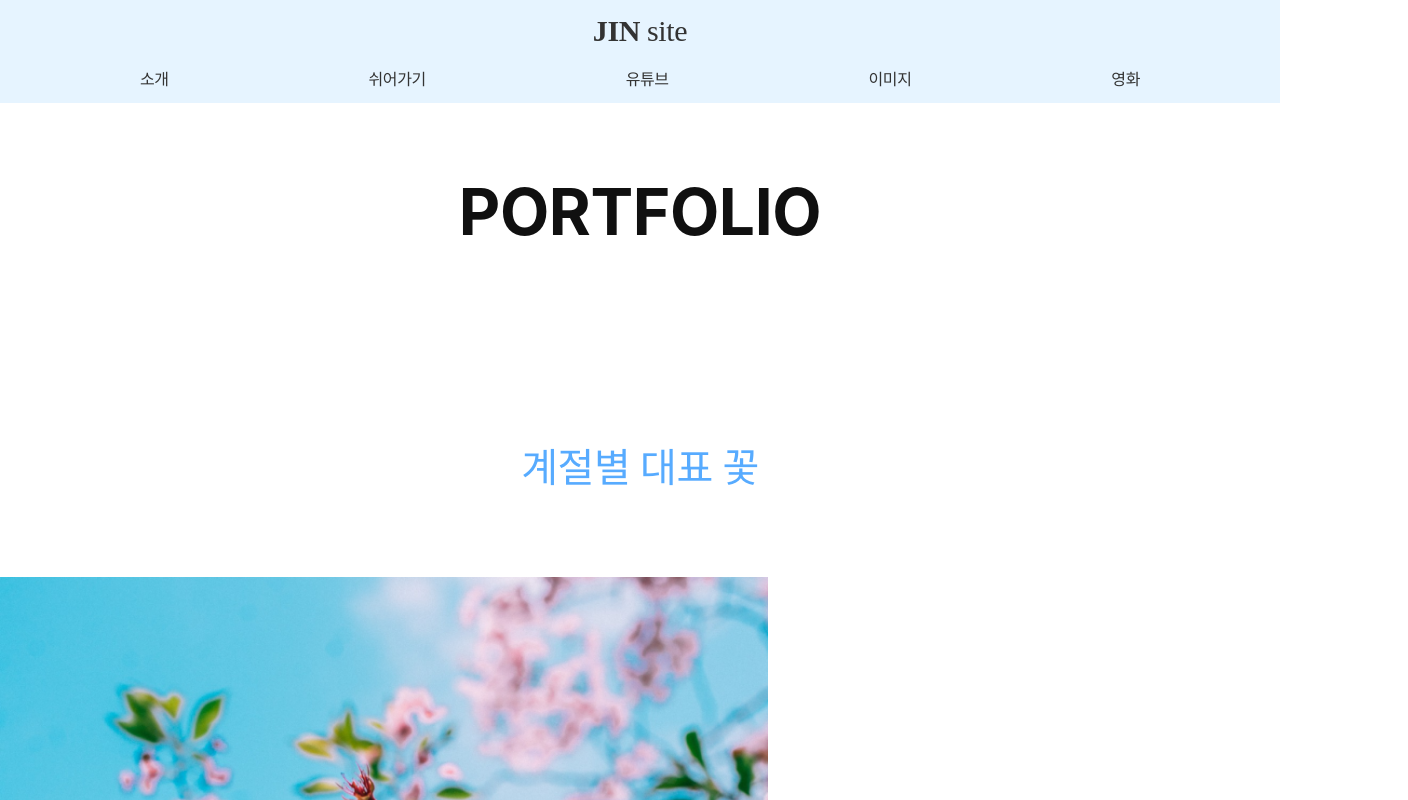
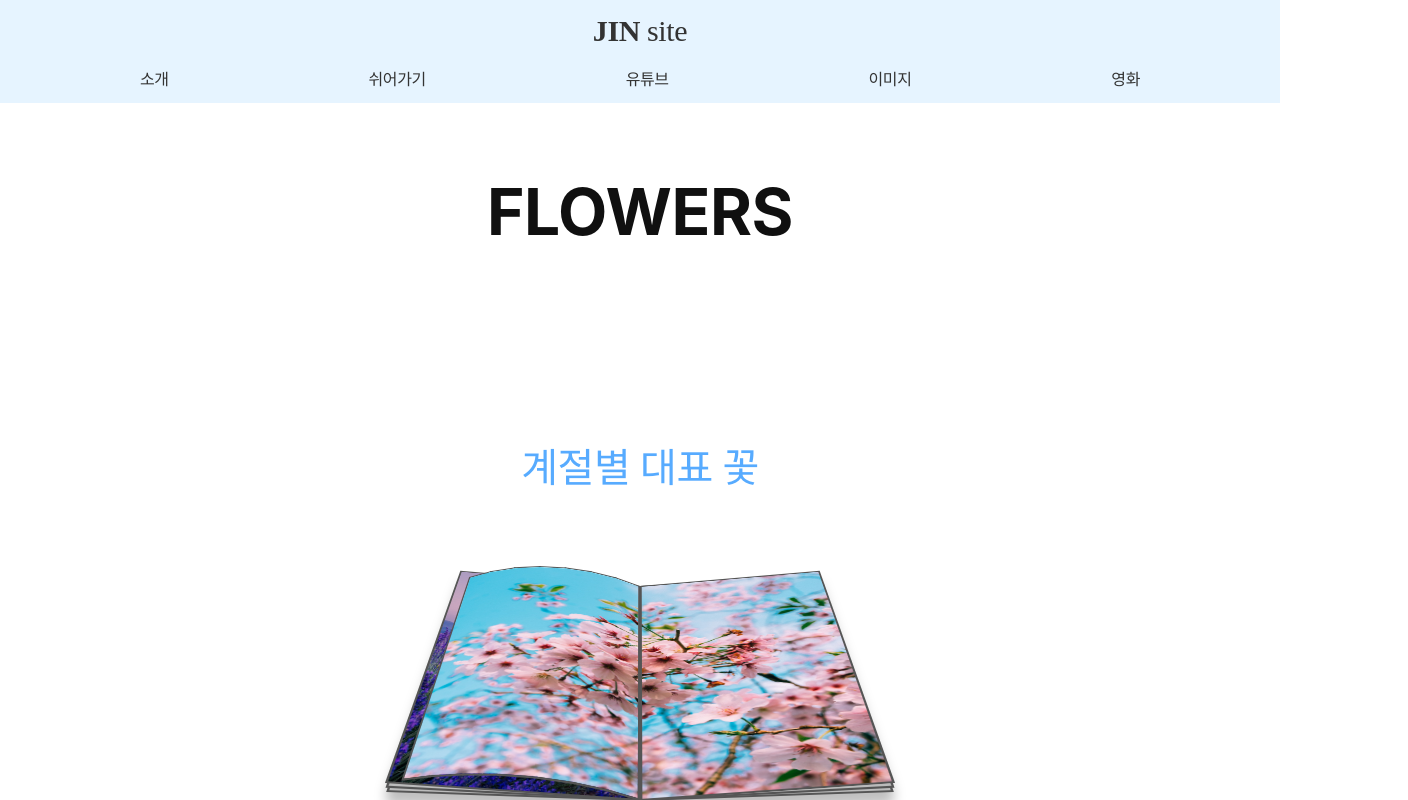
Before and after one commit to jinyongjang/site2023-react01, a React (Create React App) app: page /port in a window 1280 px wide. Shown: the top 800 px of the page, 1408 px wide, since content can reach past the window. Built offline with nearby package versions, Linux system fonts and the light colour scheme; a web font is replaced by a local one.

Commit message:
2023-07-04

```diff
--- a/src/assets/scss/layout/_port.scss
+++ b/src/assets/scss/layout/_port.scss
@@ -55,6 +55,7 @@
 }
 
 .port__wrap h1 {
+  padding-bottom: 300px;
   text-align: center;
   font-size: 40px;
   color: rgb(87, 171, 255);
@@ -94,3 +95,275 @@
   text-align: right;
   line-height: 1.6;
 }
+
+@import url("https://fonts.googleapis.com/css2?family=Indie+Flower&display=swap");
+
+$bookAngle: 60deg;
+$speed: 5s;
+$borderColor: #555;
+
+$images: url(../../images/port/cherryblossom.png),
+  url(../../images/port/lavender.png), url(../../images/port/cosmos.png),
+  url(../../images/port/winterrose.png), url(../../images/port/cosmos.png),
+  url(../../images/port/cosmos.png);
+
+// Preload to images
+.imgLoader {
+  position: fixed;
+  animation: preLoad 1s steps(1);
+  width: 1px;
+  height: 1px;
+}
+
+.title {
+  position: absolute;
+  top: 45px;
+  left: 0;
+  width: 100%;
+  font-size: 2em;
+  font-weight: normal;
+  line-height: 1;
+}
+
+.credit {
+  position: absolute;
+  top: 100%;
+  left: 0;
+  font-size: 0.9em;
+  text-align: left;
+}
+
+.book {
+  position: relative;
+  perspective: 630px;
+  perspective-origin: center 50px;
+  transform: scale(1.2);
+  filter: drop-shadow(0px 10px 5px rgba(0, 0, 0, 0.25));
+}
+
+.page {
+  width: 210px;
+  height: 300px;
+  background-color: #bbb;
+  position: absolute;
+  top: 0px;
+  right: 50%;
+  transform-origin: 100% 100%;
+  border: solid $borderColor 2px;
+  background-size: 420px 300px;
+  background-position: center;
+  transform-style: preserve-3d;
+
+  &:nth-child(1) {
+    transform: rotateX($bookAngle) rotateY(3deg);
+  }
+  &:nth-child(2) {
+    transform: rotateX($bookAngle) rotateY(4.5deg);
+  }
+  &:nth-child(3) {
+    transform: rotateX($bookAngle) rotateY(6deg);
+    animation: nextPage $speed * 5 infinite $speed * -4.8 steps(1);
+    background-size: 420px 300px;
+    background-position: -2px -2px;
+  }
+
+  &:nth-child(4) {
+    transform: rotateX($bookAngle) rotateY(177deg);
+  }
+  &:nth-child(5) {
+    transform: rotateX($bookAngle) rotateY(175.5deg);
+  }
+  &:nth-child(6) {
+    transform: rotateX($bookAngle) rotateY(174deg);
+    overflow: hidden;
+
+    &::after {
+      content: "";
+      width: 210px;
+      height: 300px;
+      position: absolute;
+      top: 0px;
+      right: 0%;
+      transform-origin: center;
+      transform: rotateY(180deg);
+      animation: nextPage $speed * 5 $speed * -4 infinite steps(1);
+      background-size: 420px 300px;
+      background-position: 100% -2px;
+    }
+  }
+
+  @keyframes nextPage {
+    @for $i from 0 through 4 {
+      #{$i * 20}% {
+        background-image: nth($images, ($i + 1));
+      }
+    }
+  }
+}
+
+.gap {
+  width: 10px;
+  height: 300px;
+  background: none;
+  transform: rotateX($bookAngle);
+  transform-origin: bottom;
+  position: absolute;
+  top: 0px;
+  left: calc(50% - 5px);
+
+  &::after {
+    content: "";
+    position: absolute;
+    bottom: 0;
+    left: 50%;
+    transform: translate(-50%, 50%);
+    background-color: $borderColor;
+    width: 10px;
+    height: 5px;
+    border-radius: 50%;
+  }
+}
+
+.pages,
+.flips {
+  transform-style: preserve-3d;
+}
+
+.flip {
+  width: 32px;
+  height: 300px;
+  position: absolute;
+  top: 0px;
+  transform-origin: 100% 100%;
+  right: 100%;
+  border: solid $borderColor;
+  border-width: 2px 0px;
+  perspective: 4200px;
+  perspective-origin: center;
+  transform-style: preserve-3d;
+  background-size: 420px 300px;
+
+  &::after {
+    content: "";
+    position: absolute;
+    top: 0px;
+    right: 0%;
+    width: 100%;
+    height: 100%;
+    transform-origin: center;
+    background-size: 420px 300px;
+  }
+
+  &.flip1 {
+    right: 50%;
+    animation: flip1 $speed infinite ease-in-out;
+    border-width: 2px 2px 2px 0;
+
+    &::after {
+      animation: nextFlip1 $speed * 5 $speed * -4 infinite steps(1);
+    }
+  }
+
+  &:not(.flip1) {
+    right: calc(100% - 2px);
+    top: -2px;
+    transform-origin: right;
+    animation: flip2 $speed ease-in-out infinite;
+  }
+
+  @for $i from 2 through 7 {
+    &.flip#{$i}::after {
+      animation: nextFlip#{$i} $speed * 5 $speed * -4 infinite steps(1);
+    }
+  }
+
+  &.flip7 {
+    width: 30px;
+    border-width: 2px 0px 2px 2px;
+    &::after {
+      animation: nextFlip7 $speed * 5 $speed * -4 infinite steps(1);
+    }
+  }
+
+  @keyframes flip1 {
+    0%,
+    20% {
+      transform: rotateX($bookAngle) rotateY(6deg);
+    }
+    80%,
+    100% {
+      transform: rotateX($bookAngle) rotateY(174deg);
+    }
+  }
+
+  @keyframes flip2 {
+    0%,
+    20% {
+      transform: rotateY(0deg) translateY(0px);
+    }
+    50% {
+      transform: rotateY(-15deg) translateY(0px);
+    }
+  }
+}
+
+@keyframes nextFlip1 {
+  @for $i from 0 through 4 {
+    #{$i * 20}% {
+      background-image: nth($images, ($i + 1));
+      background-position: -178px -2px;
+      transform: rotateY(0deg);
+    }
+    #{10+($i * 20)}% {
+      background-image: nth($images, ($i + 2));
+      background-position: -210px -2px;
+      transform: rotateY(180deg);
+    }
+  }
+}
+
+@for $i from 2 through 6 {
+  @keyframes nextFlip#{$i} {
+    @for $j from 0 through 4 {
+      #{$j * 20}% {
+        background-image: nth($images, ($j + 1));
+        background-position: #{-148 + (($i - 2) * 30)}px -2px;
+        transform: rotateY(0deg);
+      }
+      #{((10 + ($j * 20)) + (($i - 1) * 0.5))}% {
+        background-image: nth($images, ($j + 2));
+        background-position: #{-238 - (($i - 2) * 30)}px -2px;
+        transform: rotateY(180deg);
+      }
+    }
+  }
+}
+
+@keyframes nextFlip7 {
+  @for $i from 0 through 4 {
+    #{$i * 20}% {
+      background-image: nth($images, ($i + 1));
+      background-position: -2px -2px;
+      transform: rotateY(0deg);
+    }
+    #{13+($i * 20)}% {
+      background-image: nth($images, ($i + 2));
+      background-position: -388px -2px;
+      transform: rotateY(180deg);
+    }
+  }
+}
+
+.twitterLink {
+  position: fixed;
+  bottom: 0.5em;
+  right: 0.5em;
+  & img {
+    width: 2em;
+    filter: grayscale(100%);
+    transition: filter 0.25s;
+    &:hover {
+      filter: grayscale(0%);
+    }
+  }
+}
--- a/src/components/pages/PortPage.jsx
+++ b/src/components/pages/PortPage.jsx
@@ -6,7 +6,7 @@ import PortfolioCont from "../portfolio/PortfolioCont";
 const PortPage = () => {
   return (
     <Contents>
-      <ContTitle title="portfolio" />
+      <ContTitle title="FLOWERS" />
       <PortfolioCont />
     </Contents>
   );
--- a/src/components/portfolio/PortfolioCont.jsx
+++ b/src/components/portfolio/PortfolioCont.jsx
@@ -3,6 +3,36 @@ import React from "react";
 const PortfolioCont = () => {
   return (
     <main className="port__wrap container gmarket section">
+      <div class="imgLoader"></div>
+
+      <div class="container">
+        <div class="book">
+          <div class="gap"></div>
+          <div class="pages">
+            <div class="page"></div>
+            <div class="page"></div>
+            <div class="page"></div>
+            <div class="page"></div>
+            <div class="page"></div>
+            <div class="page"></div>
+          </div>
+          <div class="flips">
+            <div class="flip flip1">
+              <div class="flip flip2">
+                <div class="flip flip3">
+                  <div class="flip flip4">
+                    <div class="flip flip5">
+                      <div class="flip flip6">
+                        <div class="flip flip7"></div>
+                      </div>
+                    </div>
+                  </div>
+                </div>
+              </div>
+            </div>
+          </div>
+        </div>
+      </div>
       <h1>계절별 대표 꽃</h1>
       <section id="section1">
         <div className="sectionLeft1"></div>
```
